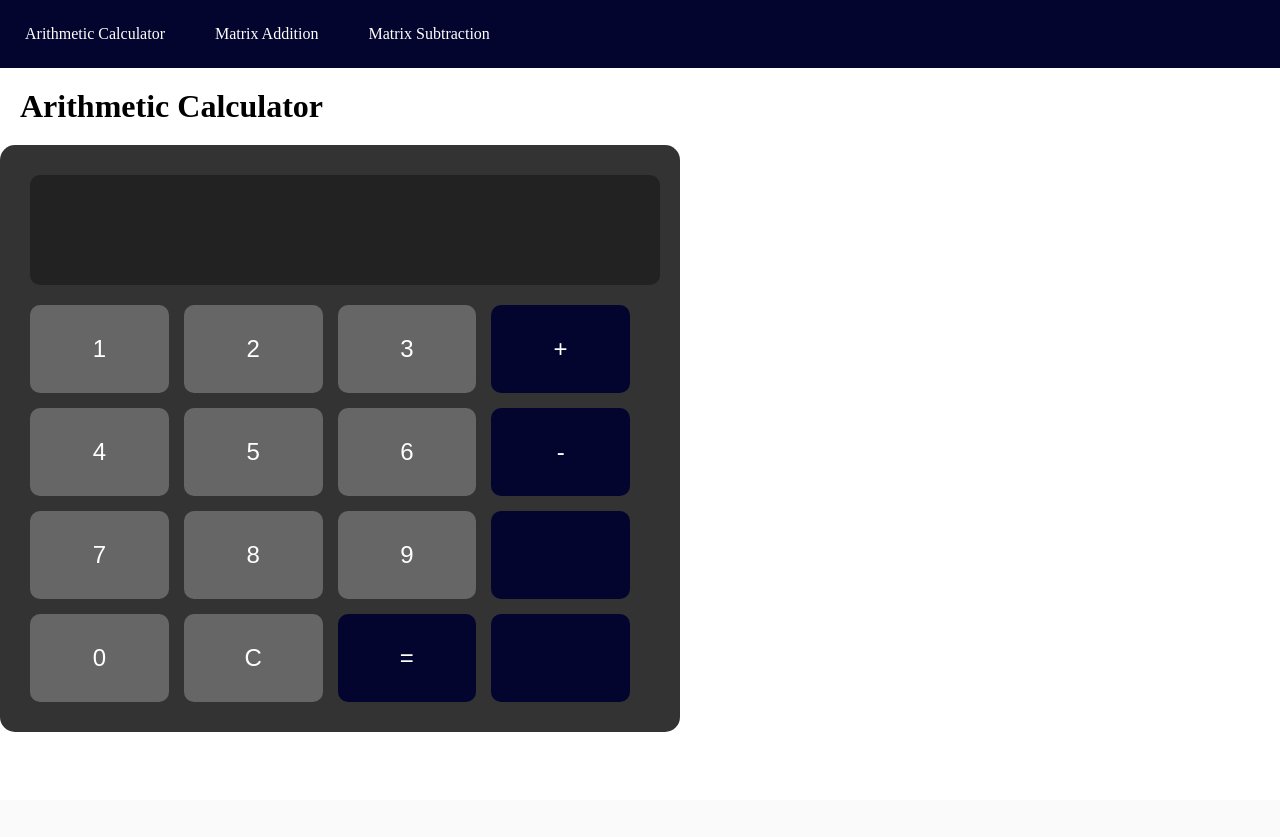
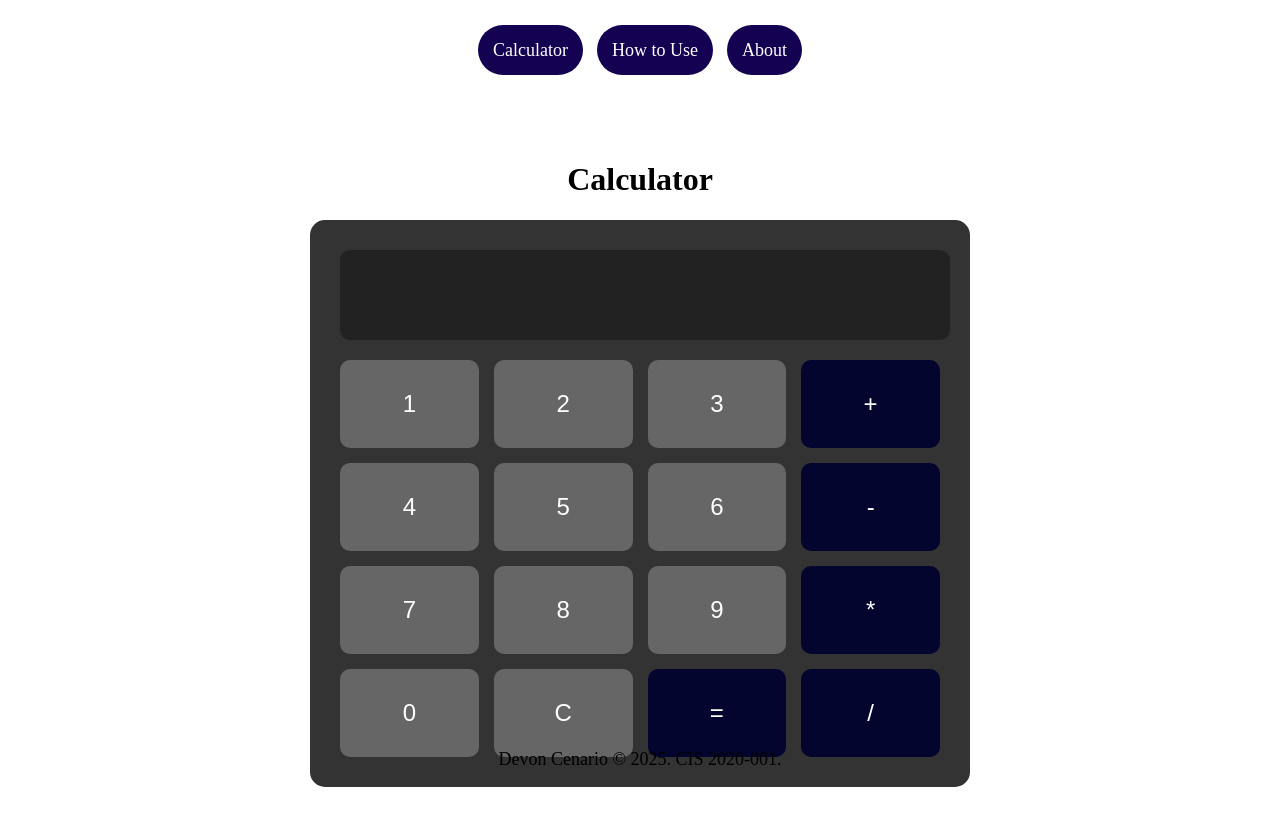
Before and after one commit to devonsolutions/calculatorapp_CIS2020-001, a Flask app: page / in a window 1280 px wide. Before the commit the page ends 732 px from the top, so only its background shows below. Run offline with Flask 3, Linux system fonts and the light colour scheme.

Commit message:
Updated pages and completed the calculator's functionality

```diff
--- a/app.py
+++ b/app.py
@@ -2,17 +2,24 @@ from flask import Flask, render_template, request
 
 app = Flask (__name__, template_folder='templates')
 
-@app.route("/")
+@app.route("/", methods=["GET", "POST"])
 def index():
-    return render_template('index.html')
+    result = ''
+    if request.method == "POST":
+        try:
+            expression = request.form["display"]
+            result = eval(expression)
+        except Exception as e:
+            result = "Error"
+    return render_template("index.html", result=result)
 
-@app.route("/matrix_addition")
-def matrix_addition():
-    return render_template('matrix_addition.html')
+@app.route("/how_to_use")
+def how_to_use():
+    return render_template('how_to_use.html')
 
-@app.route("/matrix_subtraction")
-def matrix_subtraction():
-    return render_template('matrix_subtraction.html')
+@app.route("/about")
+def about():
+    return render_template('about.html')
 
 if __name__ == "__main__":
-    app.run()
+    app.run(debug=True)
--- a/static/style.css
+++ b/static/style.css
@@ -1,58 +1,72 @@
-body {
-   margin: 0;
-   padding: 0;
+/* NAVIGATION MENU */
+
+.navbar {
+  position: fixed;
+  top: 0;
+  left: 0;
+  width: 100%;
+  height: 4rem;
+  margin-top: 40px;
+  text-align: center;
 }
 
-h1 {
-   margin: 10px;
-   padding: 10px;
+.navbar a{
+   background-color: #140152;
+   margin: 5px;
+   padding: 15px;
+   text-decoration: none;
+   font-size: large;
+   border-radius: 30px;
+   text-align: center;
+   color: white;
 }
 
-ul {
-  list-style-type: none;
-  margin: 0;
-  padding: 0;
-  overflow: hidden;
-  background-color: #04052E;
-}
-
-ul li {
-  float: left;
-  margin: 5px;
-  padding: 5px;
-}
-
-ul li a {
-  display: block;
-  color: white;
-  margin: 15px;
-  text-align: center;
-  text-decoration: none;
-}
-
-ul li a:hover {
+.navbar a:hover {
   text-decoration: underline;
 }
 
+/* NAVIGATION MENU */
+
+main {
+   margin-top: 140px;
+   justify-content: center;
+   margin-bottom: 50px;
+   display: flex;
+   flex-direction: column;
+   align-items: center;
+}
 
 
+h1 h2 {
+   text-align: center;
+   width: 100%;
+   max-width: 600px;
+}
+
+.description {
+  max-width: 600px;
+  font-size: large;
+  text-align: left;
+  width: 100%;
+}
+
+/* CALCULATOR */
 .calculator {
    width: 100%;
    max-width: 600px;
    background-color: #333;
    padding: 30px;
-   padding-right: 50px;
+   padding-right: 30px;
    border-radius: 15px;
    text-align: center;
 }
-
 
 #display {
    width: 100%;
    height: 80px;
    font-size: 36px;
    text-align: right;
-   padding: 15px;
+   padding: 5px;
    margin-bottom: 20px;
    border-radius: 10px;
    border: none;
@@ -97,3 +111,23 @@ ul li a:hover {
 .operator:active {
    background-color: #cc7a00;
 }
+/* CALCULATOR */
+
+/* FOOTER */
+footer {
+  position: fixed;
+  left: 0;
+  bottom: 0;
+  width: 100%;
+  text-align: center;
+  margin-bottom: 30px;
+  font-size: large;
+}
+
+footer p {
+   text-align: center !important;
+   margin: 0 auto;
+   width: 100%;
+}
+
+/* FOOTER */
--- a/templates/base.html
+++ b/templates/base.html
@@ -7,11 +7,13 @@
 </head>
 
 <body>
-    <ul>
-        <li><a href="{{ url_for('index') }}">Arithmetic Calculator</a></li>
-        <li><a href="{{ url_for('matrix_addition') }}">Matrix Addition<a></li>
-        <li><a href="{{ url_for('matrix_subtraction') }}">Matrix Subtraction</a></li>
-    </ul>
-    {% block content %}{% endblock %}
+    <div class="navbar">
+        <a href="{{ url_for('index') }}">Calculator</a>
+        <a href="{{ url_for('how_to_use') }}">How to Use</a>
+        <a href="{{ url_for('about') }}">About</a>
+    </div>
+
+    <main>{% block content %}{% endblock %}</main>
+    <footer><p>Devon Cenario © 2025. CIS 2020-001.</p></footer>
 </body>
 </html>
--- a/templates/index.html
+++ b/templates/index.html
@@ -1,9 +1,8 @@
 {% extends "base.html" %}
-{% block title %}Arithmetic Calculator{% endblock %}
+{% block title %}Calculator{% endblock %}
 
 {% block content %}
-<h1>Arithmetic Calculator</h1>
-
+<h1>Calculator</h1>
 <div class="calculator">
    <form method="POST">
       <input type="text" name="display" id="display" value="{{ result }}" readonly>
@@ -22,12 +21,12 @@
          <button type="button" class="btn" onclick="appendToDisplay('7')">7</button>
          <button type="button" class="btn" onclick="appendToDisplay('8')">8</button>
          <button type="button" class="btn" onclick="appendToDisplay('9')">9</button>
-         <button type="button" class="btn operator" onclick="appendToDisplay('*')"></button>
+         <button type="button" class="btn operator" onclick="appendToDisplay('*')">*</button>
 
          <button type="button" class="btn" onclick="appendToDisplay('0')">0</button>
          <button type="button" class="btn" onclick="clearDisplay()">C</button>
          <button type="submit" class="btn operator">=</button>
-         <button type="button" class="btn operator" onclick="appendToDisplay('/')"></button>
+         <button type="button" class="btn operator" onclick="appendToDisplay('/')">/</button>
       </div>
    </form>
 </div>
--- a/templates/matrix_addition.html
+++ /dev/null
@@ -1,6 +0,0 @@
-{% extends "base.html" %}
-{% block title %}Matrix Addition{% endblock %}
-
-{% block content %}
-<h1>Matrix Addition</h1>
-{% endblock %}
--- a/templates/matrix_subtraction.html
+++ /dev/null
@@ -1,6 +0,0 @@
-{% extends "base.html" %}
-{% block title %}Matrix Subtraction{% endblock %}
-
-{% block content %}
-<h1>Matrix Subtraction</h1>
-{% endblock %}
```
Also changed, not shown: templates/about.html (added, +29 -0 lines), templates/how_to_use.html (added, +14 -0 lines), README.md (deleted).
